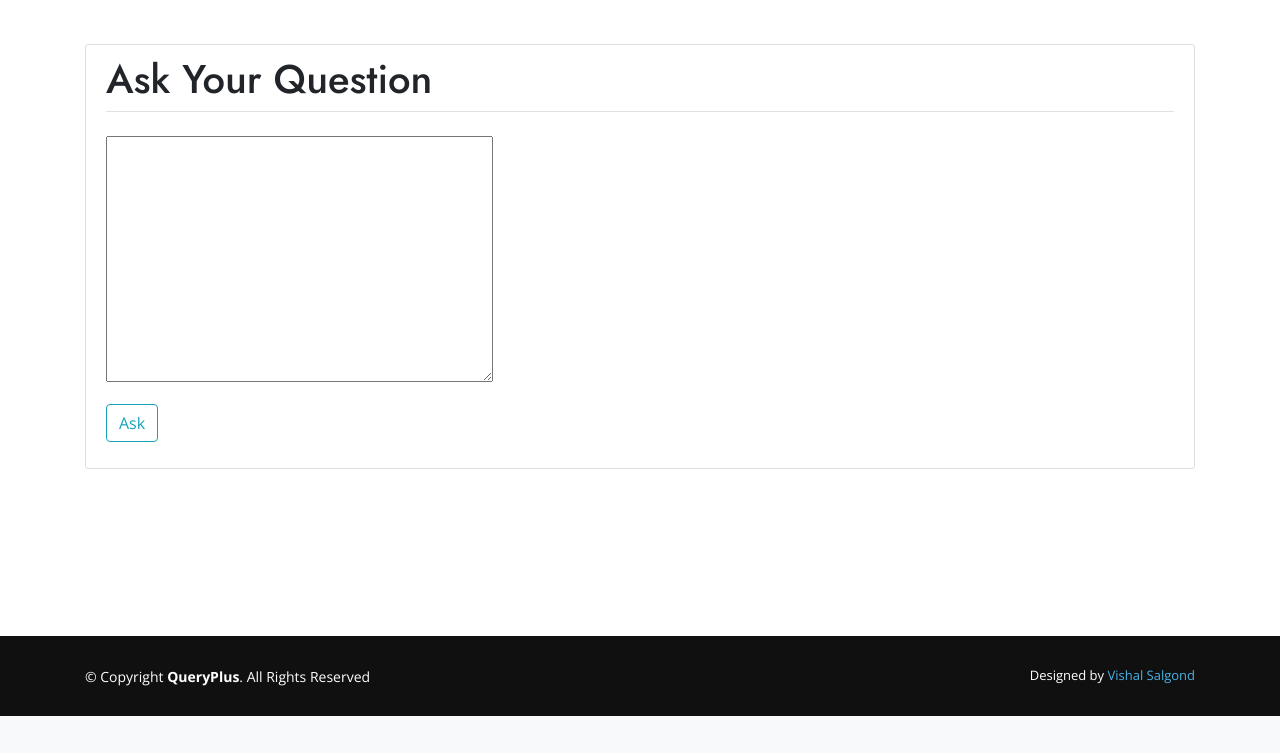
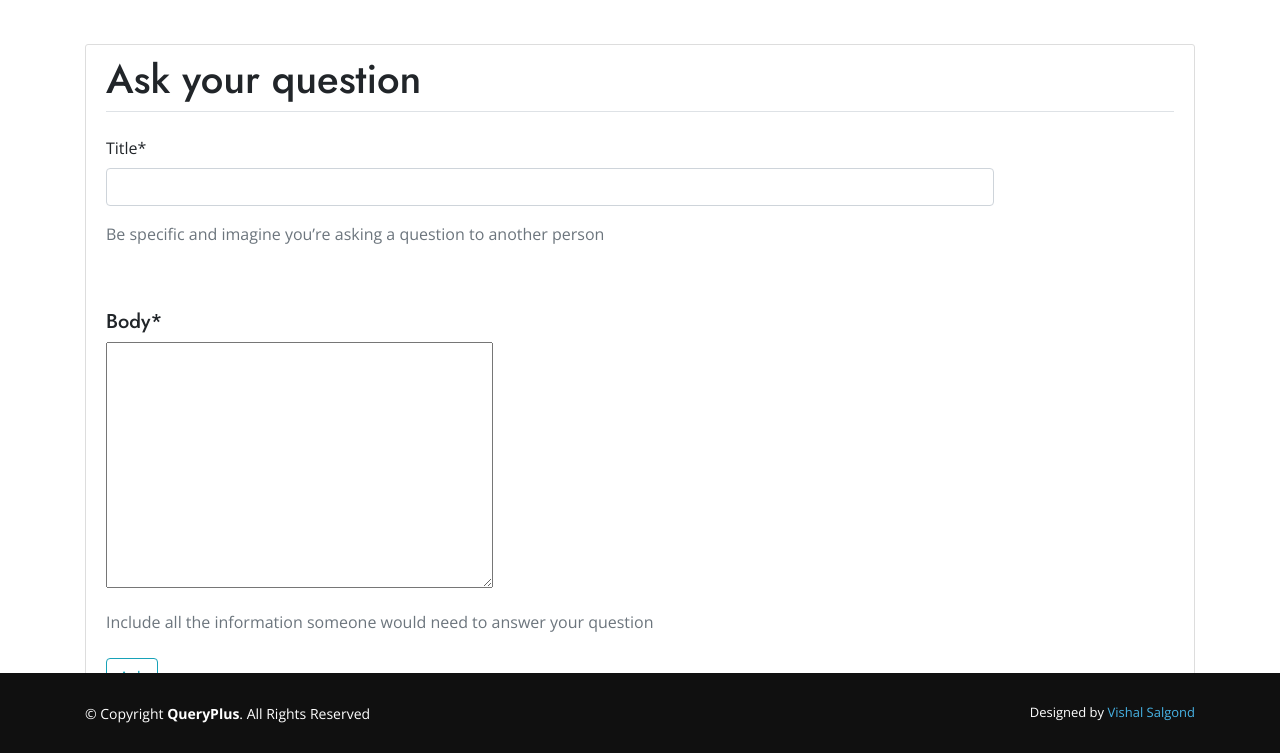
Before and after one commit to vishalsalgond/QueryPlus, a Django app: page /question/new/ in a window 1280 px wide. Shown: the part 84-837 px from the top of the page. Before the commit the page ends 800 px from the top, so only its background shows below. Run offline with Django 3.2, Linux system fonts and the light colour scheme; a user stored in the database is signed in; some libraries are stand-ins or nearby versions.

Commit message:
Added title to questions

```diff
--- a/main_app/models.py
+++ b/main_app/models.py
@@ -24,6 +24,7 @@
             img.save(self.image.path)
 
 class Question(models.Model):
+    title = models.CharField(max_length=100, null=True)
     question = RichTextField()
     date_posted = models.DateTimeField(auto_now_add=True)
     author = models.ForeignKey(User, on_delete=models.CASCADE)
--- a/main_app/static/main_app/main.css
+++ b/main_app/static/main_app/main.css
@@ -229,7 +229,7 @@
 # Sections General
 --------------------------------------------------------------*/
 section {
-  padding: 50px 0;
+  padding: 30px 0;
   overflow: hidden;
 }
 
--- a/main_app/templates/main_app/question_detail.html
+++ b/main_app/templates/main_app/question_detail.html
@@ -8,6 +8,7 @@
         <img class="rounded-circle article-img" src="{{ object.author.profile.image.url }}" alt="user_image">
         <div class="media-body">
         <div class="article-metadata">
+            <h3 class="article-title">{{ question.title|safe }}</h3>
             <a class="mr-1" href="{% url 'user-profile' question.author.username %}">{{ question.author }}</a>
             <small class="text-muted">asked {{ question.date_posted|timesince }} ago</small>
             {% if question.author == user %}
@@ -26,7 +27,7 @@
                 </div>
             {% endif %}
         </div>
-            <h2 class="article-title">{{ question.question|safe }}</h2>
+            <p class="article-title">{{ question.question|safe }}</p>
         </div>
     </article>
     <!-- Answers content -->
--- a/main_app/templates/main_app/question_form.html
+++ b/main_app/templates/main_app/question_form.html
@@ -6,10 +6,18 @@
             <form method="POST">
                 {% csrf_token %}
                 <fieldset class="form-group">
-                    <legend class="border-bottom mb-4"><h1>Ask Your Question</h1></legend>
+                    <legend class="border-bottom mb-4"><h1>Ask your question</h1></legend>
+                    <div class="form-row mb-5">
+                        <div class="form-group col-lg-10">
+                            {{ form.title|as_crispy_field }}
+                            <span class="text-muted">Be specific and imagine you’re asking a question to another person</span>
+                        </div>
+                      </div>
+                      <h5>Body*</h5>
                     {{ form.question|safe }} {{ form.media }}
                 </fieldset>
-                <div class="form-group">
+                <span class="text-muted">Include all the information someone would need to answer your question</span>
+                <div class="form-group mt-4">
                     <button class="btn btn-outline-info" type="submit">Ask</button>
                 </div>
             </form>
--- a/main_app/views.py
+++ b/main_app/views.py
@@ -68,7 +68,7 @@
 
 class QuestionCreateView(LoginRequiredMixin,CreateView):
     model = Question
-    fields = ['question']
+    fields = ['title', 'question']
 
     def form_valid(self, form):
         form.instance.author = self.request.user
```
Also changed, not shown: main_app/templates/main_app/home.html (+8 -4 lines), db.sqlite3, main_app/migrations/0005_auto_20200930_2011.py (added).
